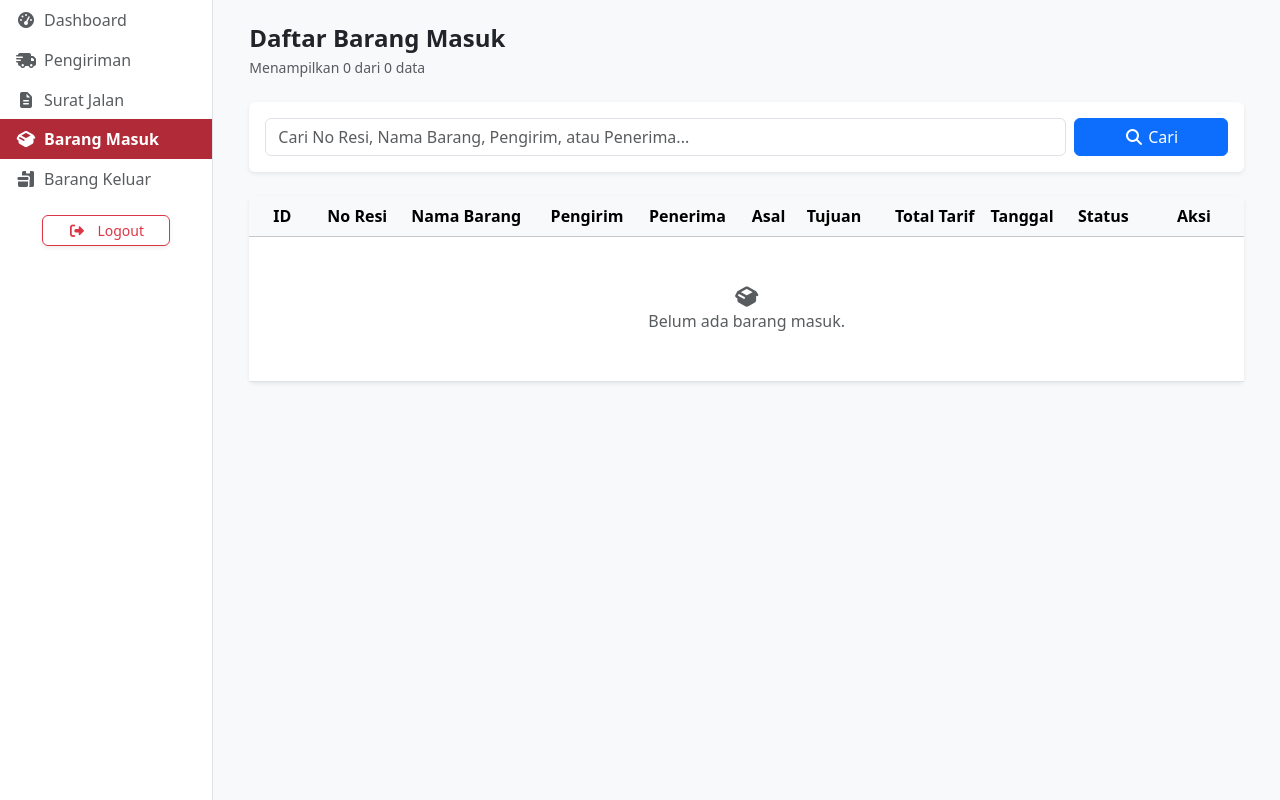
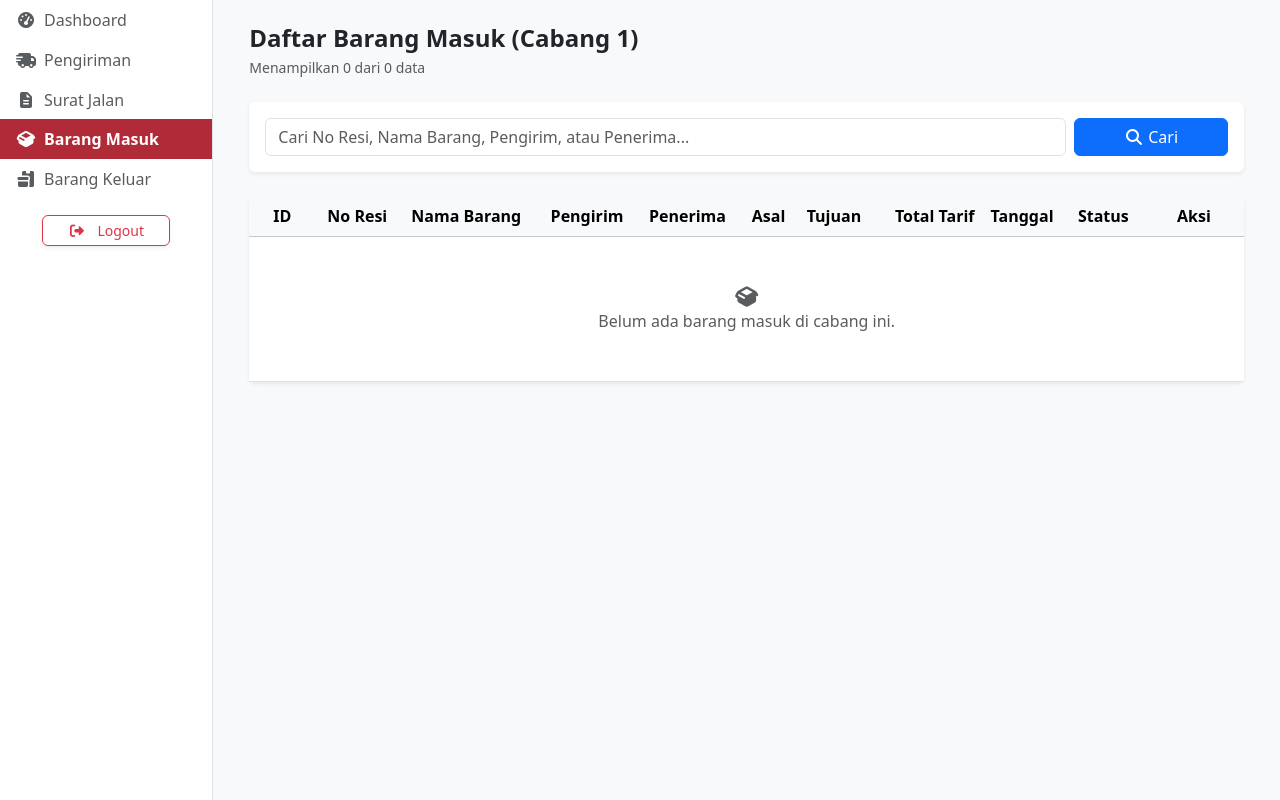
Before and after one commit to ORU25/CendanaKargo, a PHP site: page /CendanaKargo/dashboard/admin/barang_masuk/ in a window 1280 px wide. Shown: the part 56-856 px from the top of the page. Run offline with PHP 8.4, Linux system fonts and the light colour scheme; a user stored in the database is signed in; tables that the repository leaves empty hold one stand-in row (values such as "Sample post").

Commit message:
fix: barang masuk load

```diff
--- a/dashboard/admin/barang_masuk/index.php
+++ b/dashboard/admin/barang_masuk/index.php
@@ -13,6 +13,12 @@ if(isset($_SESSION['role']) && $_SESSION['role'] !== 'admin'){
 include '../../../config/database.php';
 
 $title = "Barang Masuk - Cendana Kargo";
+
+// Pastikan cabang admin terset di session
+$cabang_admin = $_SESSION['cabang'] ?? ''; // misalnya: 'Balikpapan'
+if (empty($cabang_admin)) {
+    die("Cabang admin tidak ditemukan di session. Pastikan diset saat login.");
+}
 
 // Pagination
 $limit = 10;
@@ -32,21 +38,24 @@ if ($search !== '') {
         FROM pengiriman
         WHERE (no_resi LIKE ? OR nama_barang LIKE ? OR nama_pengirim LIKE ? OR nama_penerima LIKE ?)
         AND status IN (?, ?)
+        AND cabang_penerima = ?
     ");
     $searchParam = "%$search%";
-    $stmt->bind_param('ssssss', $searchParam, $searchParam, $searchParam, $searchParam, $status_filter[0], $status_filter[1]);
-    $stmt->execute();
-    $result = $stmt->get_result();
-    $total_records = $result->fetch_assoc()['total'];
-    $stmt->close();
+    $stmt->bind_param('sssssss', $searchParam, $searchParam, $searchParam, $searchParam, $status_filter[0], $status_filter[1], $cabang_admin);
 } else {
-    $stmt = $conn->prepare("SELECT COUNT(*) as total FROM pengiriman WHERE status IN (?, ?)");
-    $stmt->bind_param('ss', $status_filter[0], $status_filter[1]);
-    $stmt->execute();
-    $result = $stmt->get_result();
-    $total_records = $result->fetch_assoc()['total'];
-    $stmt->close();
+    $stmt = $conn->prepare("
+        SELECT COUNT(*) as total
+        FROM pengiriman
+        WHERE status IN (?, ?)
+        AND cabang_penerima = ?
+    ");
+    $stmt->bind_param('sss', $status_filter[0], $status_filter[1], $cabang_admin);
 }
+
+$stmt->execute();
+$result = $stmt->get_result();
+$total_records = $result->fetch_assoc()['total'] ?? 0;
+$stmt->close();
 
 $total_pages = ceil($total_records / $limit);
 
@@ -56,28 +65,27 @@ if ($search !== '') {
         SELECT * FROM pengiriman
         WHERE (no_resi LIKE ? OR nama_barang LIKE ? OR nama_pengirim LIKE ? OR nama_penerima LIKE ?)
         AND status IN (?, ?)
+        AND cabang_penerima = ?
         ORDER BY id DESC
         LIMIT ? OFFSET ?
     ");
     $searchParam = "%$search%";
-    $stmt->bind_param('ssssssii', $searchParam, $searchParam, $searchParam, $searchParam, $status_filter[0], $status_filter[1], $limit, $offset);
-    $stmt->execute();
-    $result = $stmt->get_result();
-    $barang_masuk = $result->fetch_all(MYSQLI_ASSOC);
-    $stmt->close();
+    $stmt->bind_param('sssssssii', $searchParam, $searchParam, $searchParam, $searchParam, $status_filter[0], $status_filter[1], $cabang_admin, $limit, $offset);
 } else {
     $stmt = $conn->prepare("
         SELECT * FROM pengiriman
         WHERE status IN (?, ?)
+        AND cabang_penerima = ?
         ORDER BY id DESC
         LIMIT ? OFFSET ?
     ");
-    $stmt->bind_param('ssii', $status_filter[0], $status_filter[1], $limit, $offset);
-    $stmt->execute();
-    $result = $stmt->get_result();
-    $barang_masuk = $result->fetch_all(MYSQLI_ASSOC);
-    $stmt->close();
+    $stmt->bind_param('sssii', $status_filter[0], $status_filter[1], $cabang_admin, $limit, $offset);
 }
+
+$stmt->execute();
+$result = $stmt->get_result();
+$barang_masuk = $result->fetch_all(MYSQLI_ASSOC);
+$stmt->close();
 
 $page = "barang_masuk";
 include '../../../templates/header.php';
@@ -95,7 +103,7 @@ include '../../../components/sidebar_offcanvas.php';
         <!-- Header -->
         <div class="d-flex flex-wrap justify-content-between align-items-center mb-4">
           <div>
-            <h1 class="h4 mb-1 fw-bold">Daftar Barang Masuk</h1>
+            <h1 class="h4 mb-1 fw-bold">Daftar Barang Masuk (Cabang <?= htmlspecialchars($cabang_admin); ?>)</h1>
             <p class="text-muted small mb-0">
               Menampilkan <?= count($barang_masuk); ?> dari <?= $total_records; ?> data
               <?php if ($total_pages > 1): ?>
@@ -153,7 +161,7 @@ include '../../../components/sidebar_offcanvas.php';
                   <tr>
                     <td colspan="11" class="text-center py-5 text-muted">
                       <i class="fa-solid fa-box-open fa-lg"></i>
-                      <p class="mb-0">Belum ada barang masuk<?= $search ? ' yang cocok dengan pencarian' : ''; ?>.</p>
+                      <p class="mb-0">Belum ada barang masuk<?= $search ? ' yang cocok dengan pencarian' : ''; ?> di cabang ini.</p>
                     </td>
                   </tr>
                 <?php else: ?>
@@ -176,14 +184,14 @@ include '../../../components/sidebar_offcanvas.php';
                     <td class="small"><?= date('d/m/Y', strtotime($b['tanggal'])); ?></td>
                     <td><span class="badge text-bg-<?= $badgeClass; ?>"><?= htmlspecialchars($b['status']); ?></span></td>
                     <td class="text-center">
-                    <div class="d-flex justify-content-center gap-2">
-                        <a href="detail?id=<?= (int)$b['id']; ?>" class="btn btn-sm btn-outline-primary" title="Lihat Detail">
-                            <i class="fa-solid fa-eye"></i>
-                        </a>
-                        <a href="update?id=<?= (int)$b['id']; ?>" class="btn btn-sm btn-danger" title="Edit Data">
-                            <i class="fa-solid fa-pen-to-square"></i>
-                        </a>
-                    </div>
+                      <div class="d-flex justify-content-center gap-2">
+                          <a href="detail?id=<?= (int)$b['id']; ?>" class="btn btn-sm btn-outline-primary" title="Lihat Detail">
+                              <i class="fa-solid fa-eye"></i>
+                          </a>
+                          <a href="update?id=<?= (int)$b['id']; ?>" class="btn btn-sm btn-danger" title="Edit Data">
+                              <i class="fa-solid fa-pen-to-square"></i>
+                          </a>
+                      </div>
                     </td>
                   </tr>
                   <?php endforeach; ?>
```
